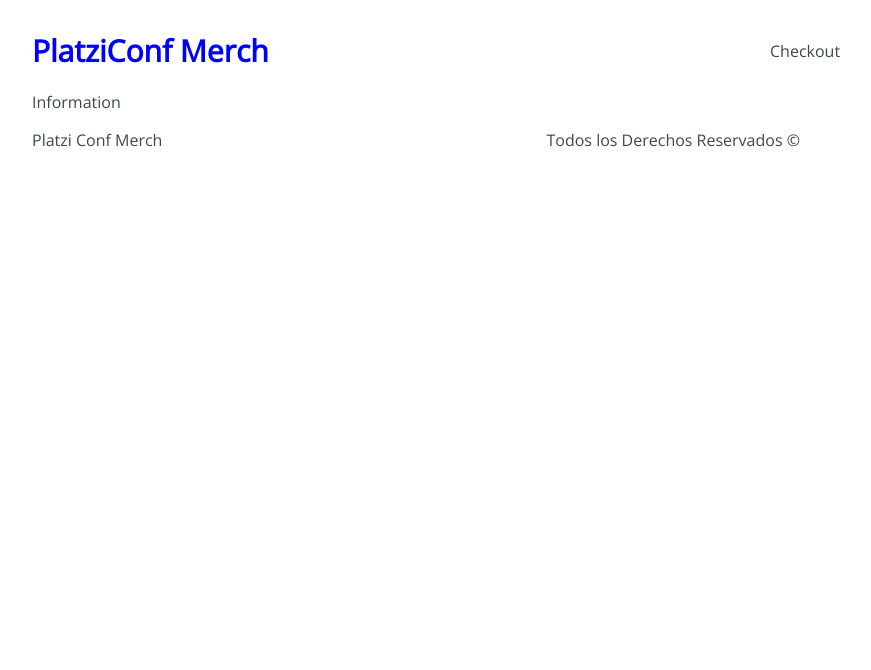
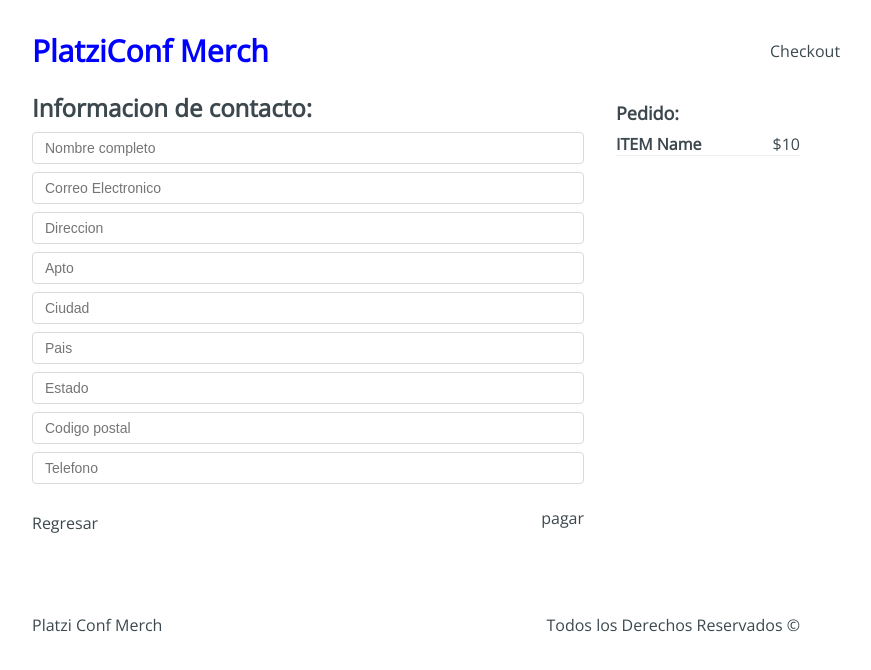
Before and after one commit to joseluis1061/conf-merch, a React app: page /checkout/information in a window 1280 px wide. Shown: the top 670 px of the page, without its empty margins (224-1095 px from the left). Built offline with nearby package versions, Linux system fonts and the light colour scheme.

Commit message:
Se creo la sección de information que es un formulario con los datos del usuario

```diff
--- a/src/containers/Information.jsx
+++ b/src/containers/Information.jsx
@@ -1,5 +1,44 @@
 import React from 'react';
 import '../style/components/Information.css';
+
 export const Information = () => {
-  return <div>Information</div>;
-};
+  return (
+    <div className="Information">
+      <div className="Information-content">
+        <div className="Information-head">
+          <h2>Informacion de contacto:</h2>
+        </div>
+        <div className="Information-form">
+          <form action="">
+            <input type="text" placeholder="Nombre completo" name="name" />
+            <input type="text" placeholder="Correo Electronico" name="email" />
+            <input type="text" placeholder="Direccion" name="address" />
+            <input type="text" placeholder="Apto" name="apto" />
+            <input type="text" placeholder="Ciudad" name="city" />
+            <input type="text" placeholder="Pais" name="country" />
+            <input type="text" placeholder="Estado" name="state" />
+            <input type="text" placeholder="Codigo postal" name="cp" />
+            <input type="text" placeholder="Telefono" name="phone" />
+          </form>
+        </div>
+        <div className="Information-buttons">
+          <div className="Information-back">
+            Regresar
+          </div>
+          <div className="Information-next">
+            pagar
+          </div>
+        </div>
+      </div>
+      <div className="Information-sidebar">
+        <h3>Pedido:</h3>
+        <div className="Information-item">
+          <div className="Information-element">
+            <h4>ITEM Name</h4>
+            <span>$10</span>
+          </div>
+        </div>
+      </div>
+    </div>
+  );
+}
```
Also changed, not shown: src/routes/App.jsx (+6 -6 lines).
